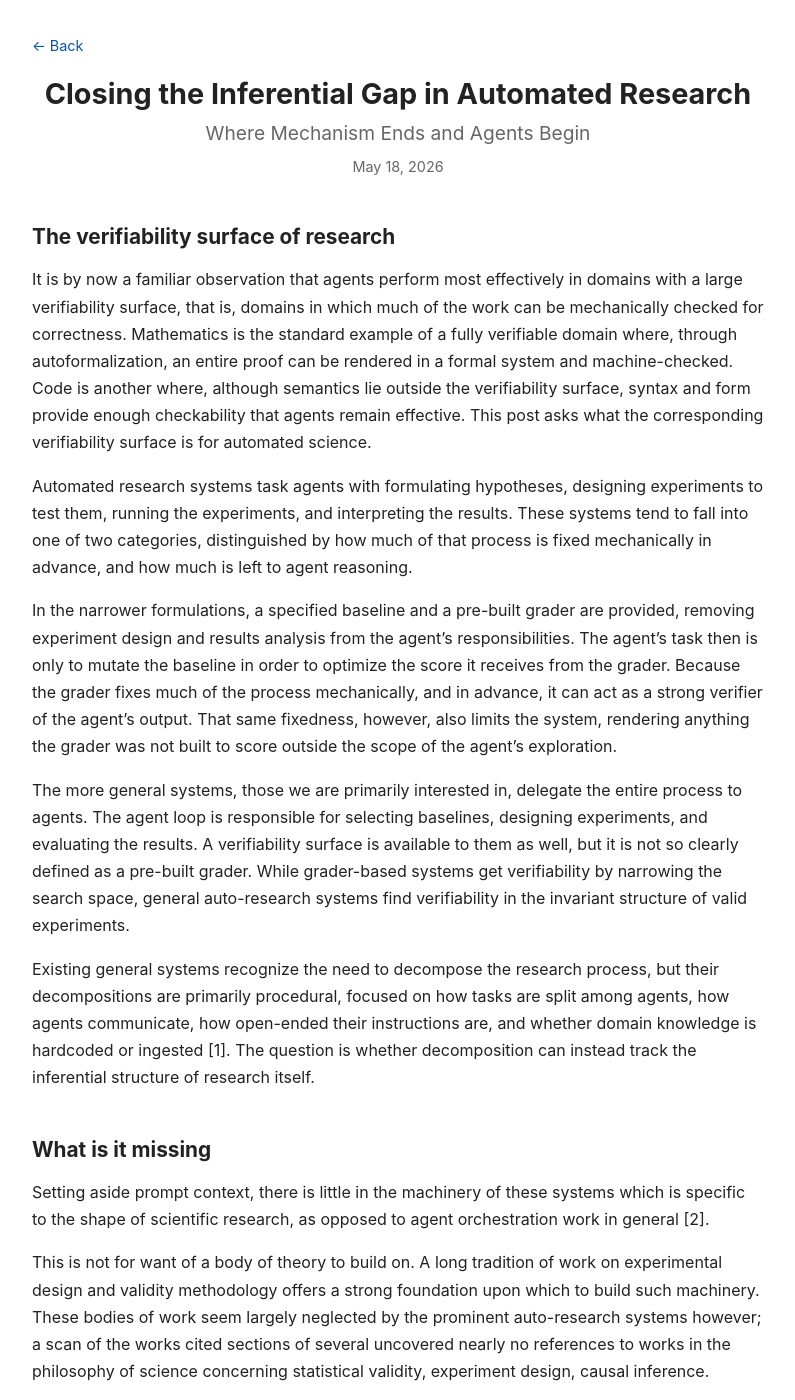
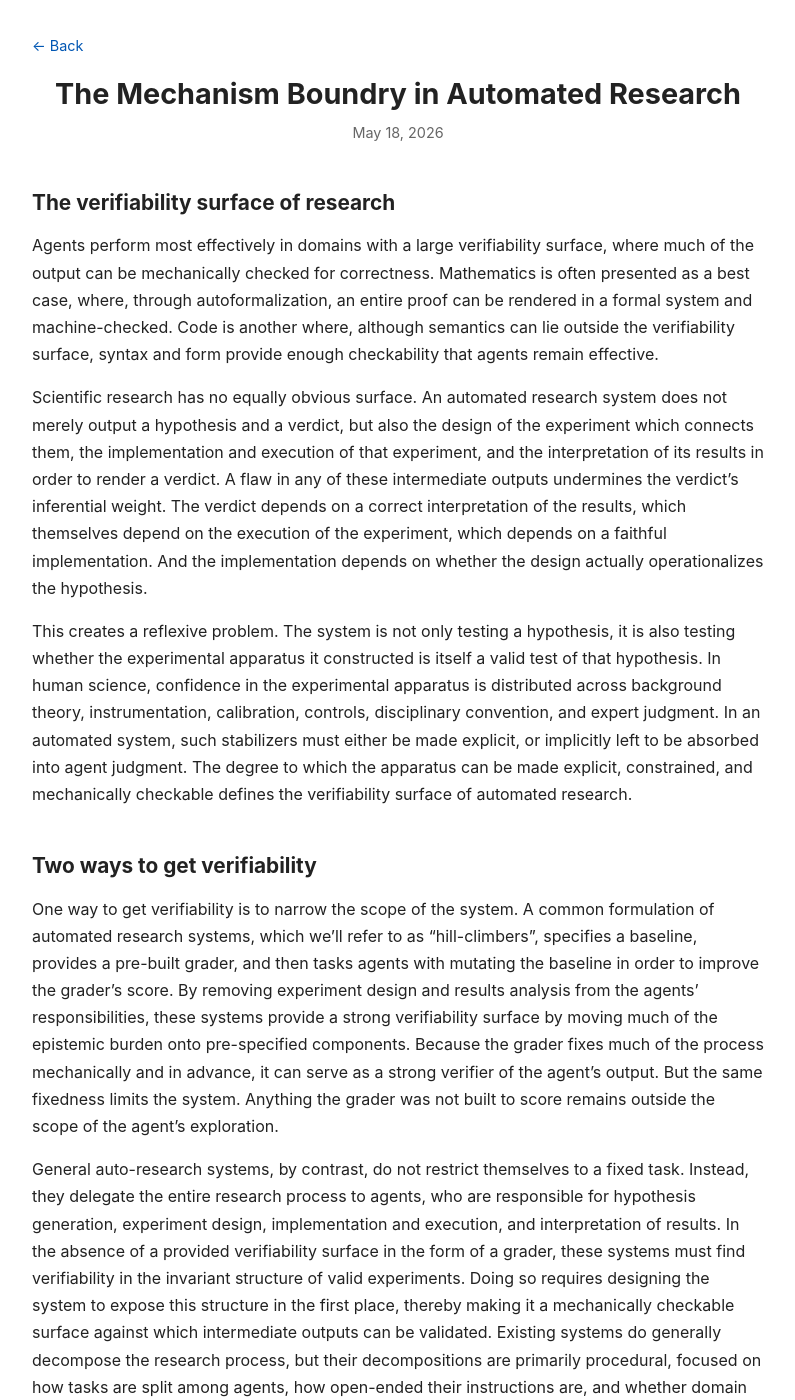
Before and after one commit to henry-eigen/henry-eigen.github.io, a Jekyll site: the page built from _posts/2026-05-18-where-agents-belong.md, in a window 1280 px wide and 1400 px high. Shown: the whole window, without its empty margins (242-1037 px from the left). Built offline with Jekyll 4.4.1, drawn with Linux system fonts in a browser that asks for light colours; some of the changed text lies outside the part shown.

Commit message:
rewriting where-agents-belong intro

```diff
--- a/_posts/2026-05-18-where-agents-belong.md
+++ b/_posts/2026-05-18-where-agents-belong.md
@@ -1,33 +1,36 @@
 ---
 layout: post
-title: "Closing the Inferential Gap in Automated Research"
-subtitle: "Where Mechanism Ends and Agents Begin"
+title: "The Mechanism Boundry in Automated Research"
 date: 2026-05-18
 description: "Automated research systems need more than better agent orchestration. Here, we argue that their reliability depends on where the research process can be made mechanically checkable, and what machinery can be built into the systems to take advantage."
 ---
 
 ## The verifiability surface of research
 
-It is by now a familiar observation that agents perform most effectively in domains with a large verifiability surface, that is, domains in which much of the work can be mechanically checked for correctness. Mathematics is the standard example of a fully verifiable domain where, through autoformalization, an entire proof can be rendered in a formal system and machine-checked. Code is another where, although semantics lie outside the verifiability surface, syntax and form provide enough checkability that agents remain effective. This post asks what the corresponding verifiability surface is for automated science.
+Agents perform most effectively in domains with a large verifiability surface, where much of the output can be mechanically checked for correctness. Mathematics is often presented as a best case, where, through autoformalization, an entire proof can be rendered in a formal system and machine-checked. Code is another where, although semantics can lie outside the verifiability surface, syntax and form provide enough checkability that agents remain effective.
 
-Automated research systems task agents with formulating hypotheses, designing experiments to test them, running the experiments, and interpreting the results. These systems tend to fall into one of two categories, distinguished by how much of that process is fixed mechanically in advance, and how much is left to agent reasoning.
+Scientific research has no equally obvious surface. An automated research system does not merely output a hypothesis and a verdict, but also the design of the experiment which connects them, the implementation and execution of that experiment, and the interpretation of its results in order to render a verdict. A flaw in any of these intermediate outputs undermines the verdict's inferential weight. The verdict depends on a correct interpretation of the results, which themselves depend on the execution of the experiment, which depends on a faithful implementation. And the implementation depends on whether the design actually operationalizes the hypothesis.
 
-In the narrower formulations, a specified baseline and a pre-built grader are provided, removing experiment design and results analysis from the agent's responsibilities. The agent's task then is only to mutate the baseline in order to optimize the score it receives from the grader. Because the grader fixes much of the process mechanically, and in advance, it can act as a strong verifier of the agent’s output. That same fixedness, however, also limits the system, rendering anything the grader was not built to score outside the scope of the agent's exploration.
-
-The more general systems, those we are primarily interested in, delegate the entire process to agents. The agent loop is responsible for selecting baselines, designing experiments, and evaluating the results. A verifiability surface is available to them as well, but it is not so clearly defined as a pre-built grader. While grader-based systems get verifiability by narrowing the search space, general auto-research systems find verifiability in the invariant structure of valid experiments.
-
-Existing general systems recognize the need to decompose the research process, but their decompositions are primarily procedural, focused on how tasks are split among agents, how agents communicate, how open-ended their instructions are, and whether domain knowledge is hardcoded or ingested [1]. The question is whether decomposition can instead track the inferential structure of research itself.
+This creates a reflexive problem. The system is not only testing a hypothesis, it is also testing whether the experimental apparatus it constructed is itself a valid test of that hypothesis. In human science, confidence in the experimental apparatus is distributed across background theory, instrumentation, calibration, controls, disciplinary convention, and expert judgment. In an automated system, such stabilizers must either be made explicit, or implicitly left to be absorbed into agent judgment. The degree to which the apparatus can be made explicit, constrained, and mechanically checkable defines the verifiability surface of automated research.
 
 
-## What is it missing
+## Two ways to get verifiability
 
-Setting aside prompt context, there is little in the machinery of these systems which is specific to the shape of scientific research, as opposed to agent orchestration work in general [2].
+One way to get verifiability is to narrow the scope of the system. A common formulation of automated research systems, which we'll refer to as “hill-climbers”, specifies a baseline, provides a pre-built grader, and then tasks agents with mutating the baseline in order to improve the grader’s score. By removing experiment design and results analysis from the agents' responsibilities, these systems provide a strong verifiability surface by moving much of the epistemic burden onto pre-specified components. Because the grader fixes much of the process mechanically and in advance, it can serve as a strong verifier of the agent’s output. But the same fixedness limits the system. Anything the grader was not built to score remains outside the scope of the agent’s exploration.
 
-This is not for want of a body of theory to build on. A long tradition of work on experimental design and validity methodology offers a strong foundation upon which to build such machinery. These bodies of work seem largely neglected by the prominent auto-research systems however; a scan of the works cited sections of several uncovered nearly no references to works in the philosophy of science concerning statistical validity, experiment design, causal inference.
+General auto-research systems, by contrast, do not restrict themselves to a fixed task. Instead, they delegate the entire research process to agents, who are responsible for hypothesis generation, experiment design, implementation and execution, and interpretation of results. In the absence of a provided verifiability surface in the form of a grader, these systems must find verifiability in the invariant structure of valid experiments. Doing so requires designing the system to expose this structure in the first place, thereby making it a mechanically checkable surface against which intermediate outputs can be validated. Existing systems do generally decompose the research process, but their decompositions are primarily procedural, focused on how tasks are split among agents, how open-ended their instructions are, and whether domain knowledge is hardcoded or ingested [1].
+
+This post asks how much of that surface can be exposed. The [following post](/2026/05/13/how-yaarp-works.html) will propose a design framework for exploiting this surface, so that automated research systems can make stronger claims about the verdicts they render on hypotheses.
+
+## The missing machinery
+
+The architectures of existing automated research systems describe how agents move work through workflows resembling the stages of the scientific method. But they say little about how those workflows preserve the validity conditions by which an experiment can bear on a hypothesis. Setting aside the agents’ prompt context, little in the machinery of these systems is specific to scientific research, as opposed to agent orchestration work in general [2].
+
+This is not for want of a body of theory to build on. A long tradition of work on experimental design and validity methodology offers a strong foundation upon which to build such machinery. These bodies of work seem largely neglected by the prominent auto-research systems however. A scan of the works cited sections of several such systems uncovered sparing references to works in the philosophy of science concerning topics such as statistical validity, experiment design, or causal inference.
 
 This would be a pedantic complaint if the performance of these systems suggested they had little to benefit from such grounding. But common failure points identified by audits [3, 4] of these systems suggest otherwise. Issues surfaced by these audits include unvaried factor levels, post-hoc selection bias, failure to isolate control factors, etc. These are exactly the types of issues which structural machinery can catch mechanically.
 
-There is a deeper pattern beneath these failures. While these systems typically structure their pipelines into a set of phases roughly mapping to the stages in the scientific process, they seem to do so more as a means of organizing the agent tasks. The stages are treated as steps in a workflow, rather than links in the inferential chain, by which experimental results are able to render a verdict on the hypothesis.
+It is expected that, over the course of a long running, multifaceted task, individaul agents may make mistakes. The more important failure occurs when these mistakes go unchecked, allowing them to undermine work in subsquent stages. This is symptomatic of a system design in which validity is carried largely by prompt context and agent judgment. What is missing is an explicit representation of the inferential chain connecting hypothesis, design, implementation, execution, metrics, and verdict.
 
 
 <figure class="blog-figure">
```
